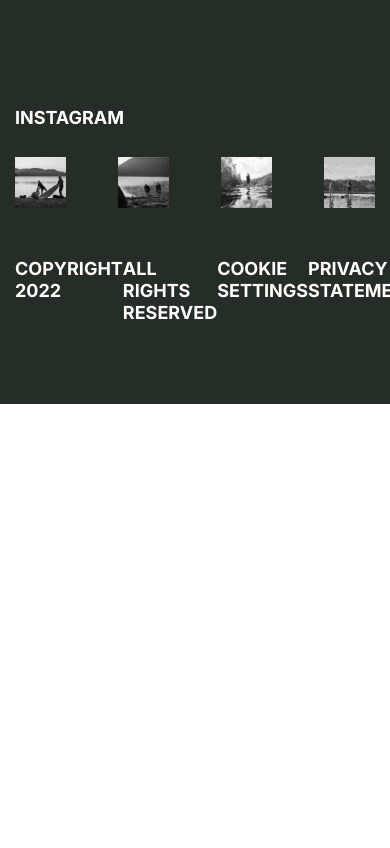
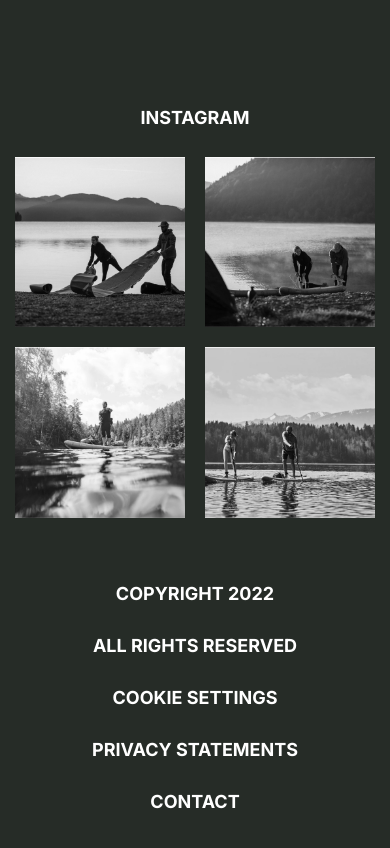
Before and after one commit to usaas44/portfolio---diving-site, a plain HTML site: page index.html in a window 390 px wide. Shown: the part 7617-8465 px from the top of the page. Before the commit the page ends 8021 px from the top, so only its background shows below. Drawn offline with Linux system fonts and the light colour scheme.

Commit message:
THE END!

```diff
--- a/css/media.css
+++ b/css/media.css
@@ -355,11 +355,43 @@
     .footer__top {
         flex-direction: column;
         align-items: center;
+        text-align: center;
     }
 
     .footer__logo {
         order: -1;
-        margin-bottom: 50px;
+        margin: 0 auto 50px;
+        display: inline-block;
 
     }
+
+    .footer__galery {
+        grid-template-columns: repeat(2, 1fr);
+        gap: 20px;
+    }
+
+    .footer__menu--list {
+        display: block;
+        text-align:center;
+
+    }
+    .footer__menu--item {
+        padding: 15px 0;
+        transition: 0.4s linear;
+    }
+
+    .footer__menu--item:active{
+        position: relative;
+        top: 2px;
+    }
+
+    .footer__menu--item:hover{
+        color: #0093A1;
+    }
+
+    .footer__social--title {
+        text-align: center;
+
+    }
+
 }
```
